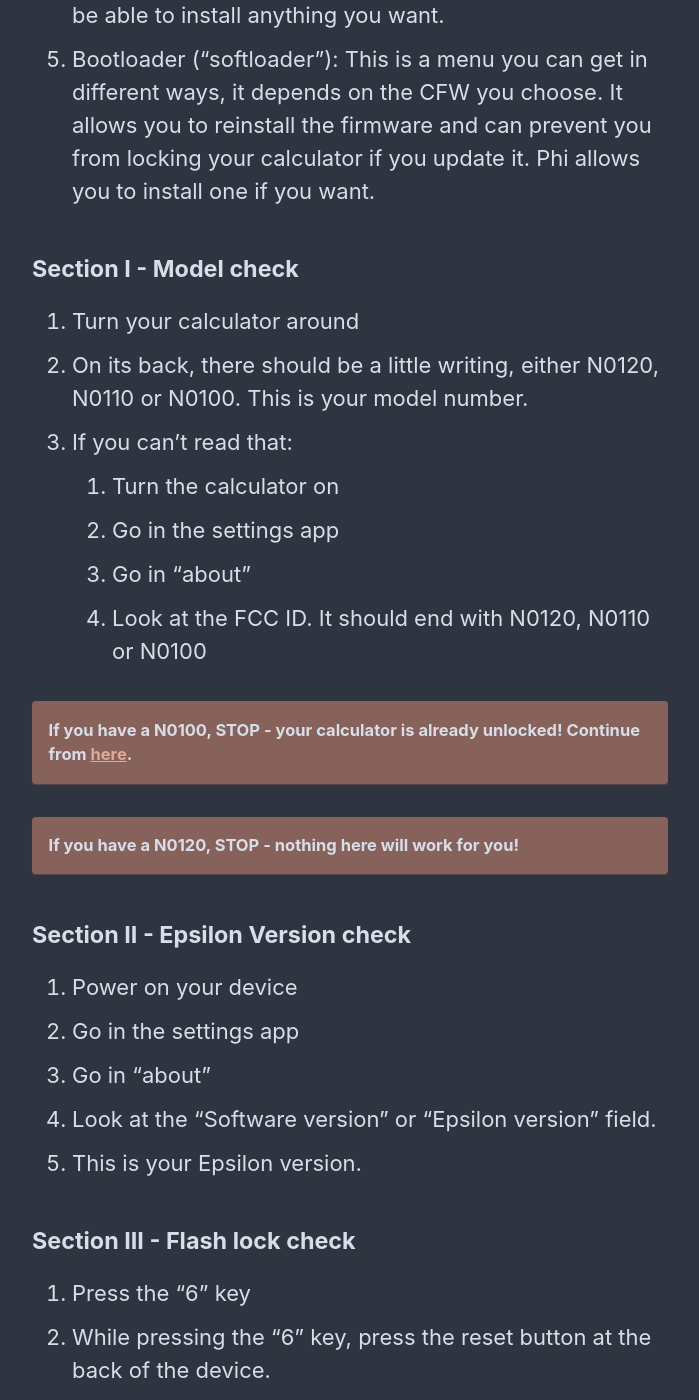
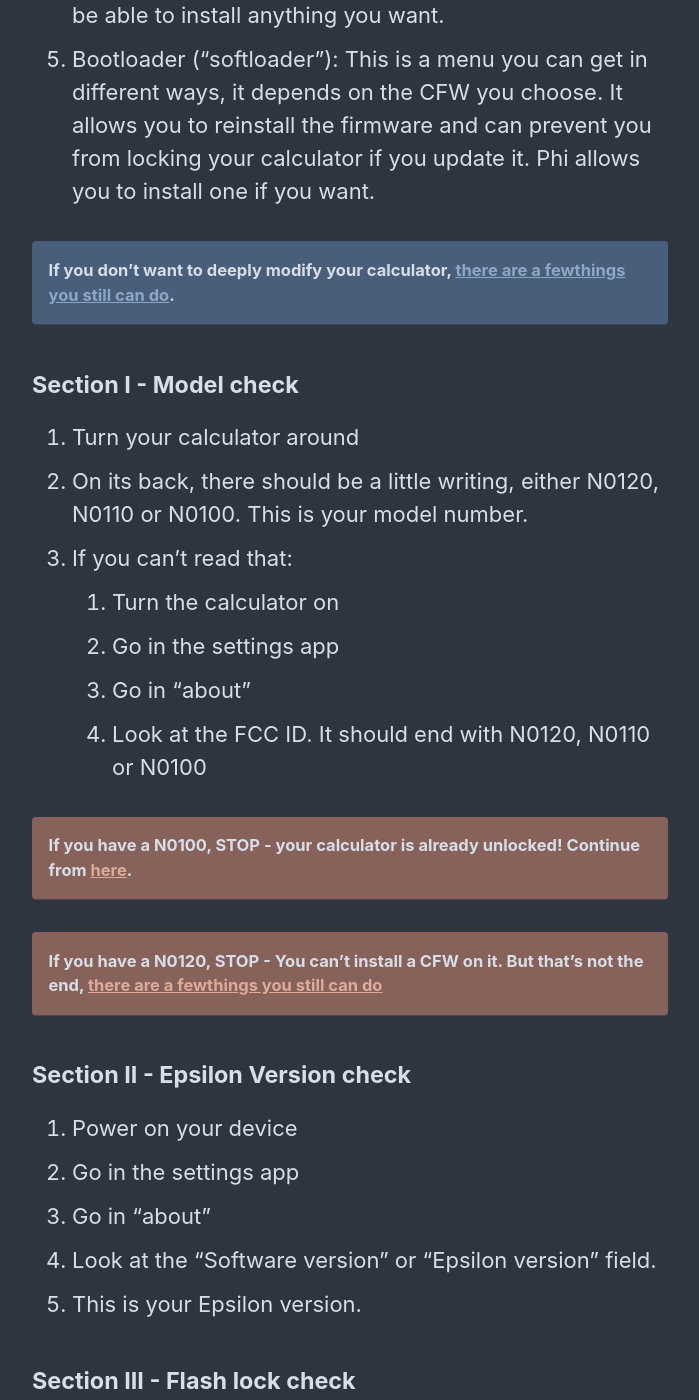
Before and after one commit to Omega-Numworks/Omega-Guide, a Jekyll site: the page built from _pages/en_US/get-started.md, in a window 1280 px wide and 1400 px high, scrolled down 1108 px. Shown: the whole window, without its empty margins (290-989 px from the left). Built offline with Jekyll 4.4.1, drawn with Linux system fonts in a browser that asks for light colours; comment, search, counter and statistics services are not loaded.

Commit message:
Update get-started.md

```diff
--- a/_pages/en_US/get-started.md
+++ b/_pages/en_US/get-started.md
@@ -16,6 +16,9 @@
 4. Recovery mode ("STM32 DFU bootloader" or "hwloader"): This is a mode on the calculator that allows to change anything, and the one that Numworks locked. It's usually accessed when pressing "reset" on the back of the calculator while holding the "6" key and it can be recognized when you get a black screen with the led turned on red. This is what you need to get at the end to be able to install anything you want.
 5. Bootloader ("softloader"): This is a menu you can get in different ways, it depends on the CFW you choose. It allows you to reinstall the firmware and can prevent you from locking your calculator if you update it. Phi allows you to install one if you want.
 
+If you don't want to deeply modify your calculator, [there are a fewthings you still can do](what-to-do-locked).
+{: .notice--info}
+
 #### Section I - Model check
 
 1. Turn your calculator around
@@ -29,7 +32,7 @@
 If you have a N0100, STOP - your calculator is already unlocked! Continue from [here](n0100-now-what).
 {: .notice--warning}
 
-If you have a N0120, STOP - nothing here will work for you!
+If you have a N0120, STOP - You can't install a CFW on it. But that's not the end, [there are a fewthings you still can do](what-to-do-locked)
 {: .notice--warning}
 
 
```
